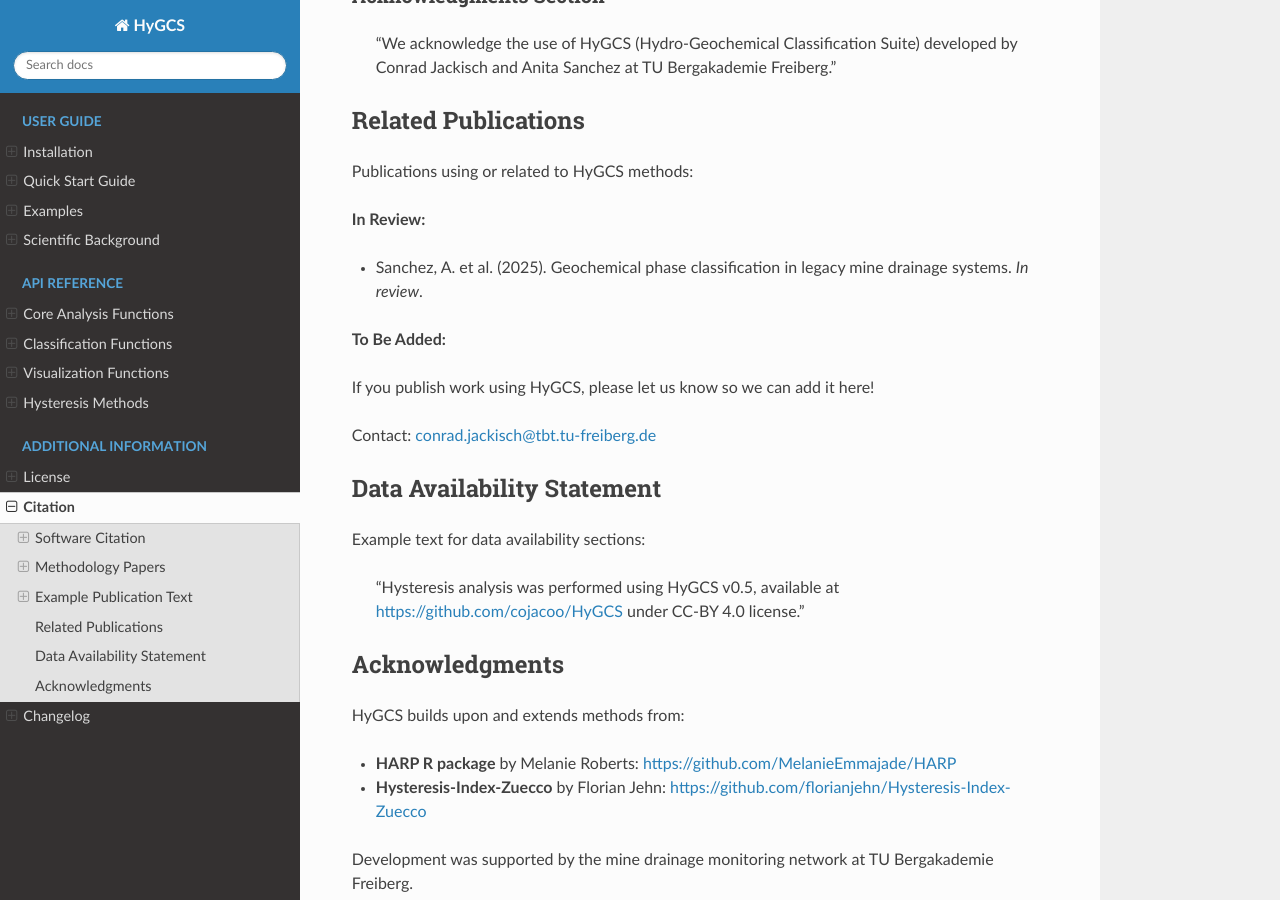
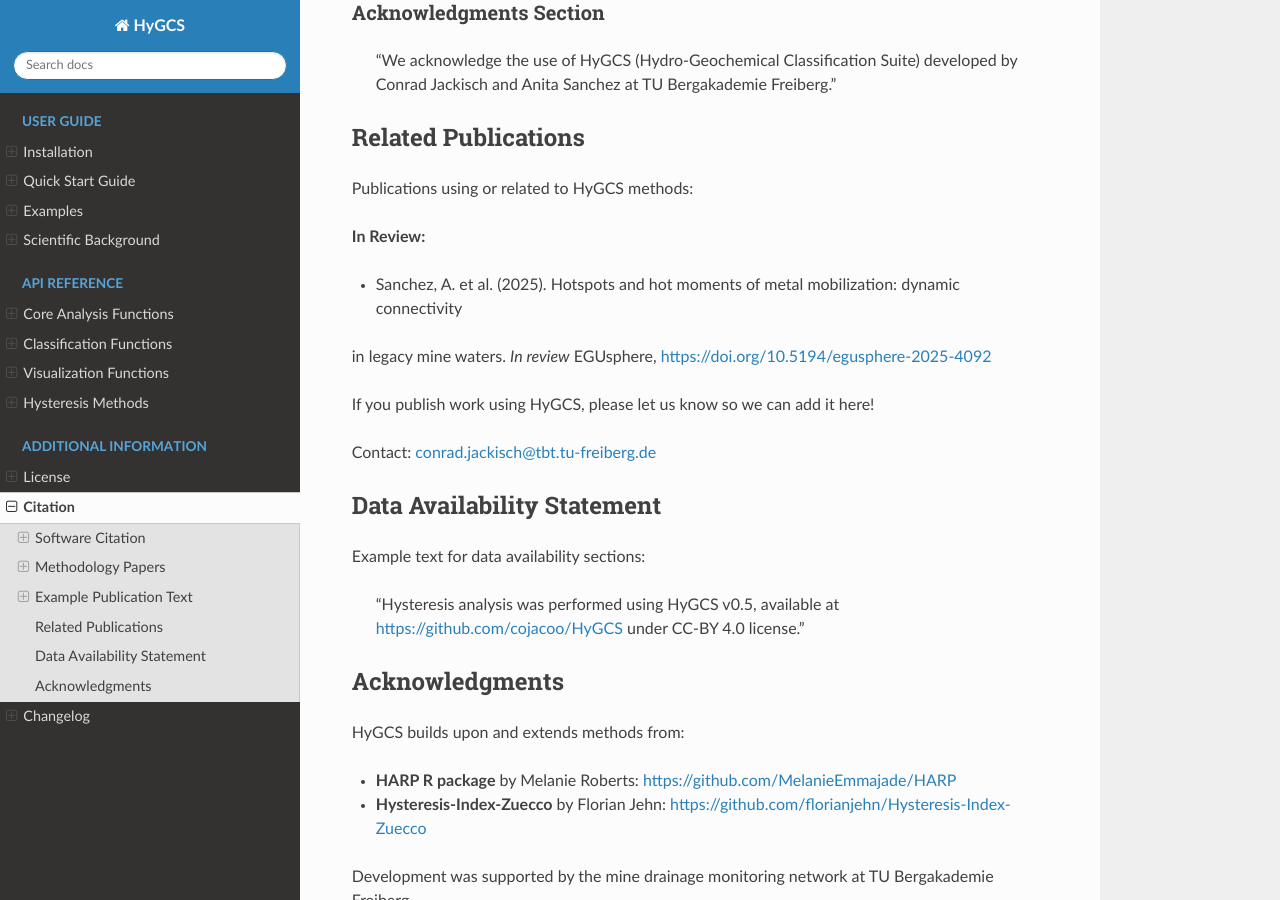
Before and after one commit to cojacoo/HyGCS, a Sphinx documentation site: the page built from docs/citation.rst, in a window 1280 px wide and 900 px high, scrolled down 3024 px. Built offline with Sphinx 7.4.7 and the Read the Docs theme 3.1.0, drawn with Linux system fonts in a browser that asks for light colours; some of the changed text lies outside the part shown.

Commit message:
docs updated

```diff
--- a/docs/citation.rst
+++ b/docs/citation.rst
@@ -15,8 +15,9 @@
      author = {Jackisch, Conrad and Sanchez, Anita},
      title = {HyGCS: Hydro-Geochemical Classification Suite},
      year = {2025},
-     version = {0.5},
+     version = {0.5.1},
      url = {https://github.com/cojacoo/HyGCS},
+     doi = {https://doi.org/10.5281/zenodo.18462821}
      license = {CC-BY-4.0}
    }
 
@@ -173,10 +174,8 @@
 
 **In Review:**
 
-- Sanchez, A. et al. (2025). Geochemical phase classification in legacy mine drainage
-  systems. *In review*.
-
-**To Be Added:**
+- Sanchez, A. et al. (2025). Hotspots and hot moments of metal mobilization: dynamic connectivity
+in legacy mine waters. *In review* EGUsphere, https://doi.org/10.5194/egusphere-2025-4092
 
 If you publish work using HyGCS, please let us know so we can add it here!
 
```
